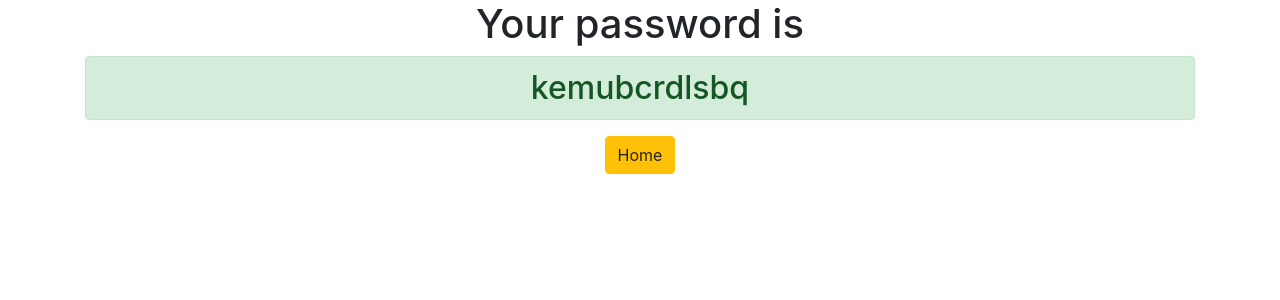
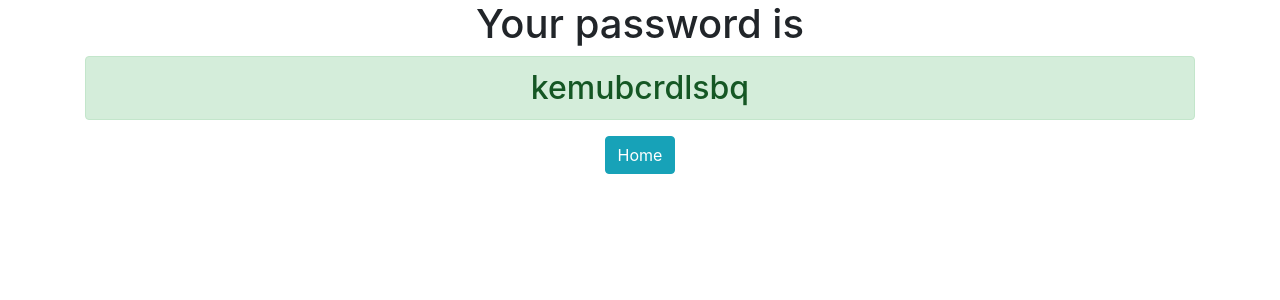
Before and after one commit to djgisma/django3-password-generator, a Django app: page /password/ in a window 1280 px wide. Shown: the top 300 px of the page. Run offline with Django 4.2, Linux system fonts and the light colour scheme.

Commit message:
I made some tweaks

```diff
--- a/generator/templates/generator/password.html
+++ b/generator/templates/generator/password.html
@@ -4,6 +4,6 @@
 
     <h1>Your password is</h1>
     <h2 class="alert alert-success">{{ password }}</h2>
-    <a href="{% url 'home' %}" class="btn btn-warning">Home</a>
+    <a href="{% url 'home' %}" class="btn btn-info">Home</a>
 
 </div>
--- a/password_generator/settings.py
+++ b/password_generator/settings.py
@@ -20,7 +20,7 @@ BASE_DIR = Path(__file__).resolve().parent.parent
 # See https://docs.djangoproject.com/en/4.1/howto/deployment/checklist/
 
 # SECURITY WARNING: keep the secret key used in production secret!
-SECRET_KEY = "django-insecure-w6i=q85&^uha1to5q2u(4y1%!e^4fo+sjlh9k%^d9c)6tsh9p!"
+SECRET_KEY = "django-insecure-w6i=q85&^uha1to1235q2u(4y1%!e^4fo+sjlh9k%^d9c)6tsh9p!"
 
 # SECURITY WARNING: don't run with debug turned on in production!
 DEBUG = True
```
